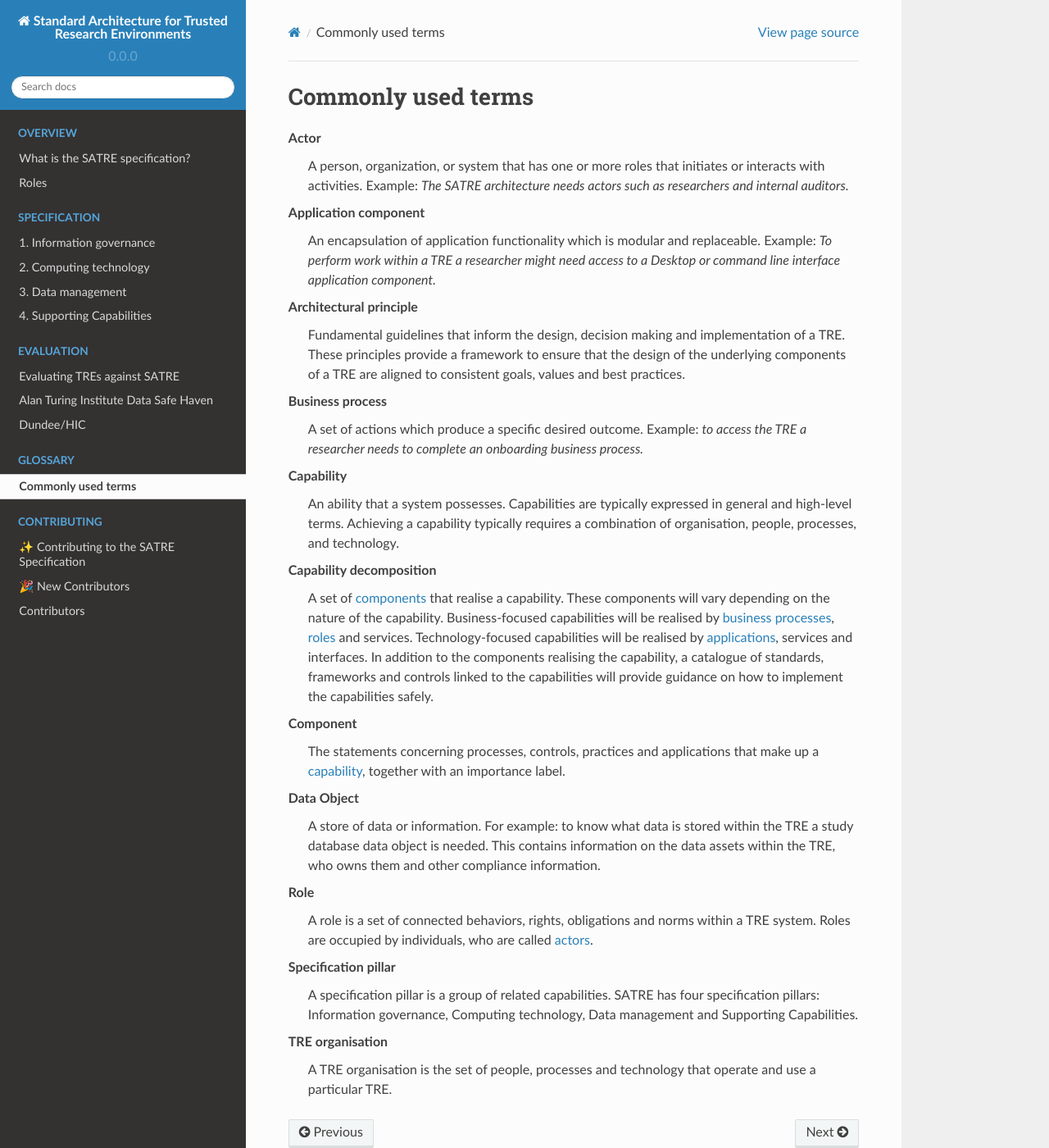
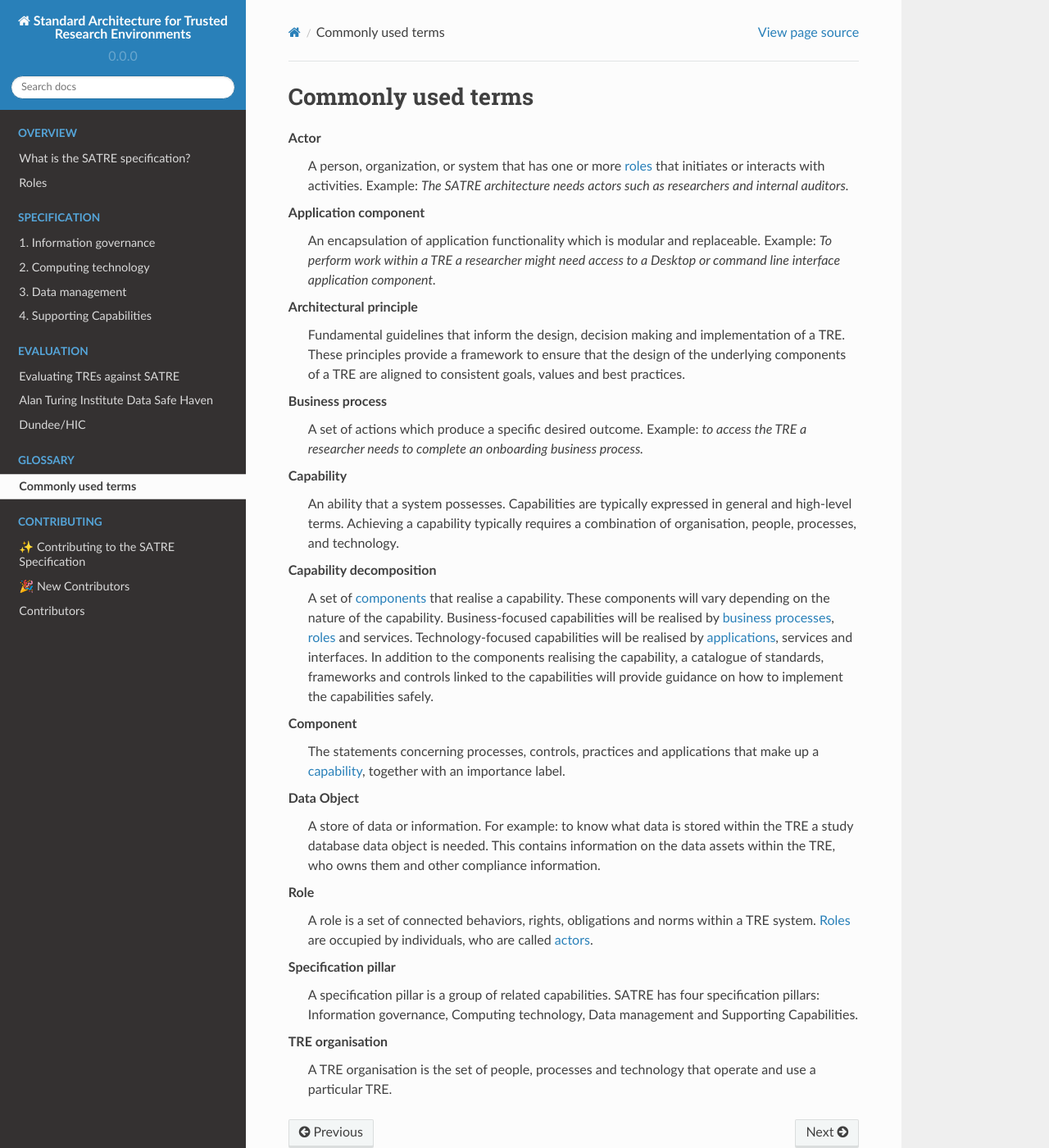
Before and after one commit to sa-tre/satre-specification, a Sphinx documentation site: the page built from docs/source/glossary.md, in a window 1280 px wide and 1400 px high. Shown: the whole window at 82% size. Built offline with Sphinx 7.4.7 and the Read the Docs theme 2.0.0, drawn with Linux system fonts in a browser that asks for light colours; part of the change alters nothing that is shown.

````diff
--- a/docs/source/glossary.md
+++ b/docs/source/glossary.md
@@ -2,7 +2,7 @@
 
 ```{glossary}
 Actor
-    A person, organization, or system that has one or more roles that initiates or interacts with activities.
+    A person, organization, or system that has one or more {ref}`roles <satre_roles>` that initiates or interacts with activities.
     Example: _The SATRE architecture needs actors such as researchers and internal auditors._
 
 Application component
@@ -39,7 +39,7 @@ Data Object
 
 Role
     A role is a set of connected behaviors, rights, obligations and norms within a TRE system.
-    Roles are occupied by individuals, who are called {term}`actors <actor>`.
+    {ref}`Roles <satre_roles>` are occupied by individuals, who are called {term}`actors <actor>`.
 
 Specification pillar
     A specification pillar is a group of related capabilities.
````
